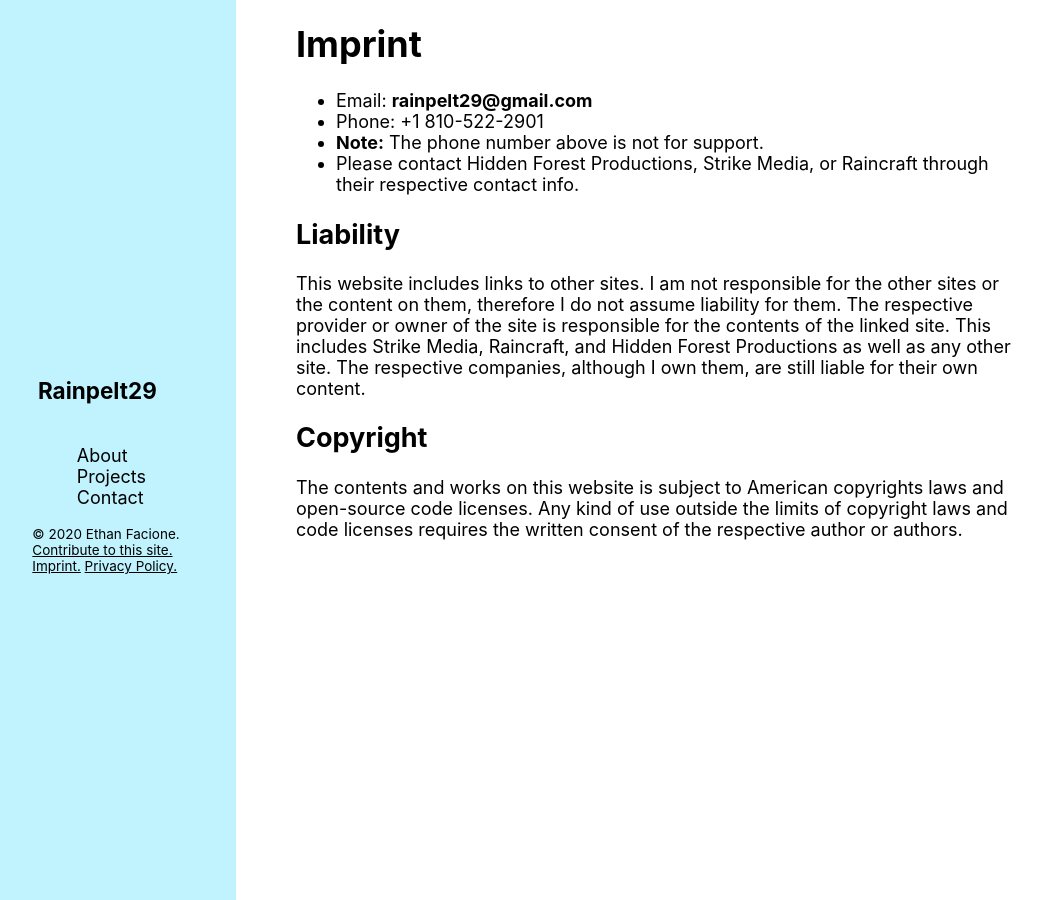
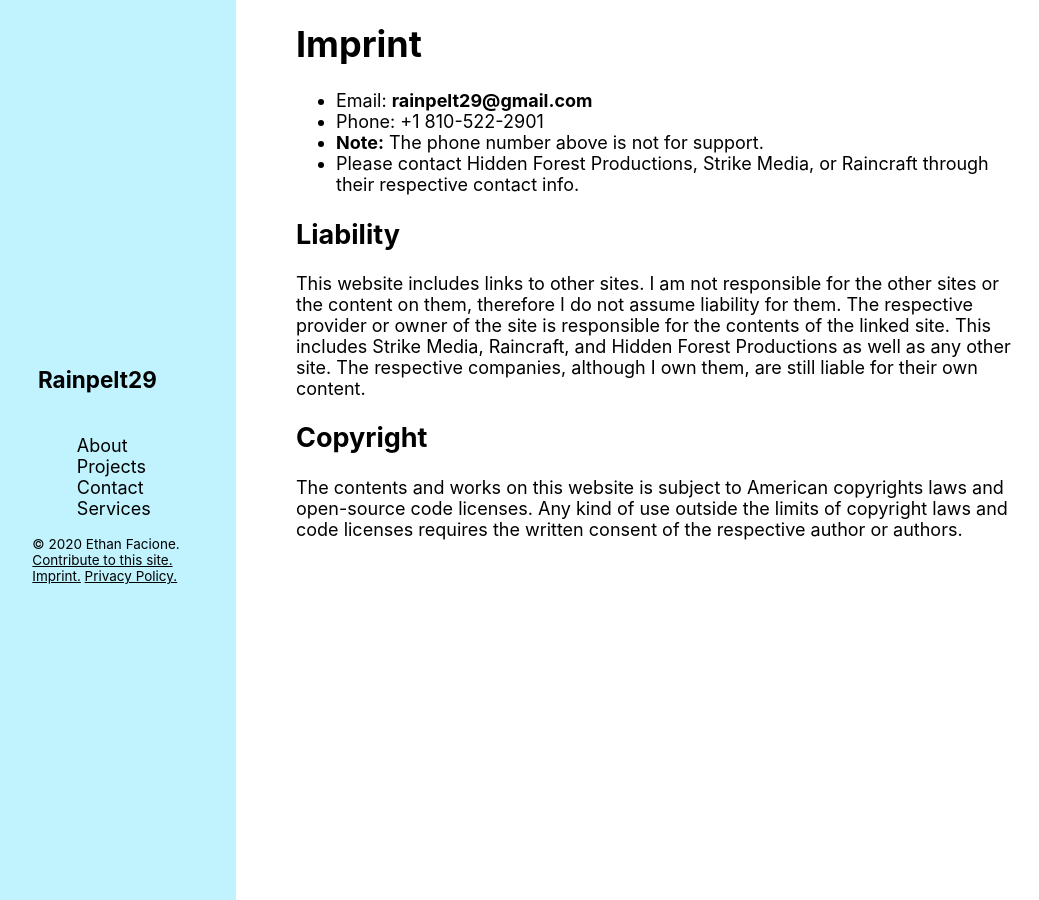
Before and after one commit to Rainpelt29/rainpelt29site, a Jekyll site: the page built from imprint.md, in a window 1280 px wide. Shown: the whole page, without its empty margins (34-1073 px from the left). Built offline with Jekyll 4.4.1, drawn with Linux system fonts in a browser that asks for light colours; some web fonts are replaced.

Commit message:
Update _config.yml

```diff
--- a/_config.yml
+++ b/_config.yml
@@ -11,6 +11,8 @@ navigation: # Control the Navigation Bar
     url: "#projects"
   - title: Contact
     url: "#contact"
+  - title: Services
+    url: "https://rainpelt29.github.io/rainpelt29site/editing/"
 
 webSource: "https://github.com/doamatto/rainpelt-site" # Contribution Link
 copyrightName: [ "Ethan Facione" ] # Text for after copyright
```
